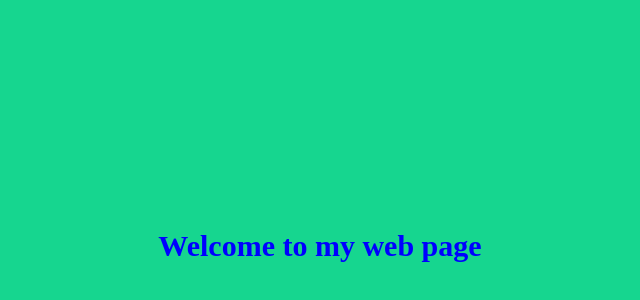
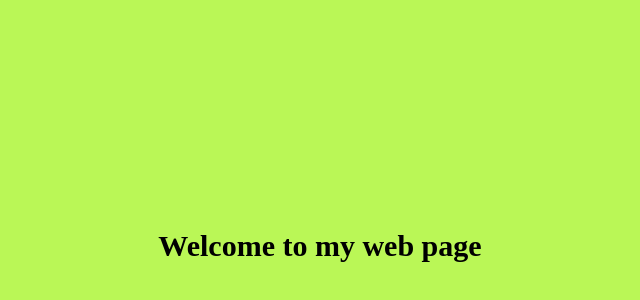
Before and after one commit to paras810/sass_scss, a plain HTML site: page index.html in a window 1280 px wide. Shown: the part 154-454 px from the top of the page, without its empty margins (320-960 px from the left). Drawn offline with Linux system fonts and the light colour scheme.

Commit message:
variables

```diff
--- a/sass/main.scss
+++ b/sass/main.scss
@@ -7,19 +7,21 @@ html{
 // scss/sass superPower 👇👇
 
 // 1. operators
-// 2.
+// 2. varaibles
+
+$bg-color:rgb(186, 247, 86);
 
 .main_header{
     width: 100vw;
     height: 100vh;
     display: grid;
     place-items: center;
-    background-color: rgb(22, 214, 143);
+    background-color: $bg-color
 
 }
 
 h1{
-    color: blue;
+    color: rgb(0, 0, 0);
     // font-size: 2rem + 2rem;
     // font-size: 6rem - 4rem;
     font-size: 3rem * 1;
```
Also changed, not shown: sass/main.css, 1 other file.
